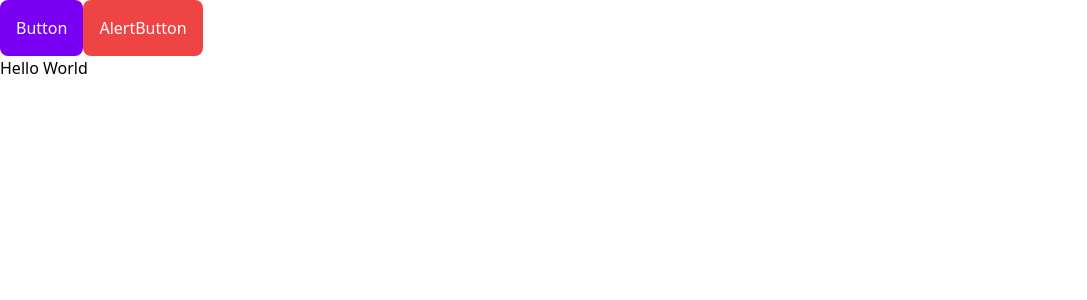
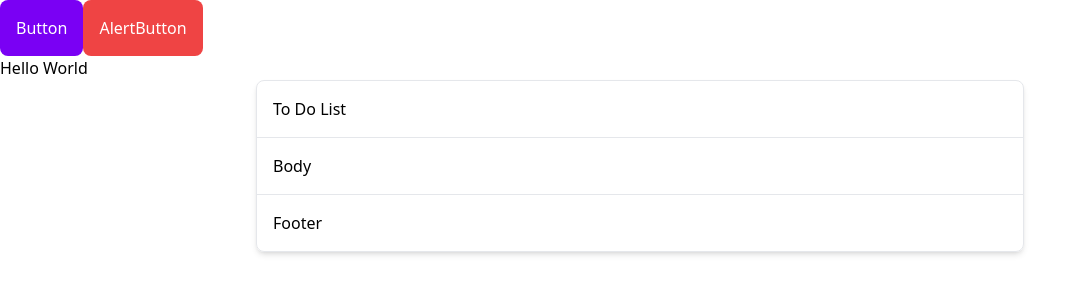
Before and after one commit to SamuelSsc/front-testing, a React (Vite) app: page / in a window 1280 px wide. Shown: the top 300 px of the page, without its empty margins (0-1087 px from the left). Built offline with nearby package versions, Linux system fonts and the light colour scheme.

Commit message:
adjusting card component

```diff
--- a/package.json
+++ b/package.json
@@ -11,6 +11,7 @@
   },
   "dependencies": {
     "@vitejs/plugin-react": "4.3.4",
+    "clsx": "^2.1.1",
     "postcss-advanced-variables": "5.0.0",
     "react": "18.3.1",
     "react-dom": "18.3.1",
@@ -26,6 +27,8 @@
     "@testing-library/jest-dom": "6.6.2",
     "@testing-library/react": "16.0.1",
     "@testing-library/user-event": "14.5.2",
+    "@types/eslint__js": "^8.42.3",
+    "@types/eslint-plugin-react-refresh": "^0.4.0",
     "@types/react": "18.3.10",
     "@types/react-dom": "18.3.0",
     "@types/tailwindcss": "3.0.11",
--- a/src/App.tsx
+++ b/src/App.tsx
@@ -1,4 +1,4 @@
-import { Button } from "./atomic";
+import { Button, Card, CardBody, CardFooter, CardHeader } from "./atomic";
 
 
 function App() {
@@ -7,6 +7,15 @@ function App() {
       <Button>Button</Button>
       <Button variant="danger">AlertButton</Button>
       <h1>Hello World</h1>
+      <div className="flex justify-center">
+      <Card className="w-3/5">
+        <CardHeader>
+          <h1>To Do List</h1>
+        </CardHeader>
+        <CardBody>Body</CardBody>
+        <CardFooter>Footer</CardFooter>
+      </Card>
+      </div>
     </>
   );
 }
--- a/src/atomic/index.ts
+++ b/src/atomic/index.ts
@@ -1,2 +1,3 @@
 export * from "./obj.constants";
 export * from "./mol.button";
+export * from "./mol.card";
--- /dev/null
+++ b/src/atomic/mol.card/card.component.style.ts
@@ -0,0 +1,10 @@
+import { tv } from "tailwind-variants";
+
+export const cardStyle = tv({
+    slots: {
+        base: "rounded-lg shadow-md border border-gray-200",
+        header: "p-md border-b",
+        body: "p-md",
+        footer: "p-md border-t",
+      },
+});
--- /dev/null
+++ b/src/atomic/mol.card/card.component.tsx
@@ -0,0 +1,33 @@
+import type { ReactNode } from "react";
+import { cardStyle } from "./card.component.style";
+import { cn } from "@utils";
+
+type CardProps = {
+  children: ReactNode;
+  className?: string;
+};
+
+export const Card = ({ children, className }: CardProps) => {
+  return (
+    <div className={cn( cardStyle().base(), className)}>
+      {children}
+    </div>
+  );
+};
+
+type CardSectionProps = {
+  children: ReactNode;
+  className?: string;
+};
+
+export const CardHeader = ({ children, className }: CardSectionProps) => {
+  return <div className={cn(cardStyle().header(), className)}>{children}</div>;
+};
+
+export const CardBody = ({ children, className }: CardSectionProps) => {
+  return <div className={cn(cardStyle().body(), className)}>{children}</div>;
+};
+
+export const CardFooter = ({ children, className }: CardSectionProps) => {
+  return <div className={cn(cardStyle().footer(), className)}>{children}</div>;
+};
--- /dev/null
+++ b/src/atomic/mol.card/index.ts
@@ -0,0 +1 @@
+export * from './card.component';
--- /dev/null
+++ b/src/utils/index.ts
@@ -0,0 +1 @@
+export * from './tailwind.merge'
--- /dev/null
+++ b/src/utils/tailwind.merge.ts
@@ -0,0 +1,6 @@
+import { type ClassValue, clsx } from 'clsx';
+import { twMerge } from 'tailwind-merge';
+
+export function cn(...inputs: ClassValue[]) {
+  return twMerge(clsx(inputs));
+}
--- a/vite.config.ts
+++ b/vite.config.ts
@@ -8,6 +8,8 @@ export default defineConfig({
       "@atomic": path.resolve(__dirname, "./src/atomic"),
       "@app": path.resolve(__dirname, "./src/app"),
       "@components": path.resolve(__dirname, "./src/app/components"),
+      "@assets": path.resolve(__dirname, "./src/assets"),
+      "@utils": path.resolve(__dirname, "./src/utils"),
     },
   },
   plugins: [react()],
```
Also changed, not shown: 1 other file (tests, documents, lock files or other folders).
